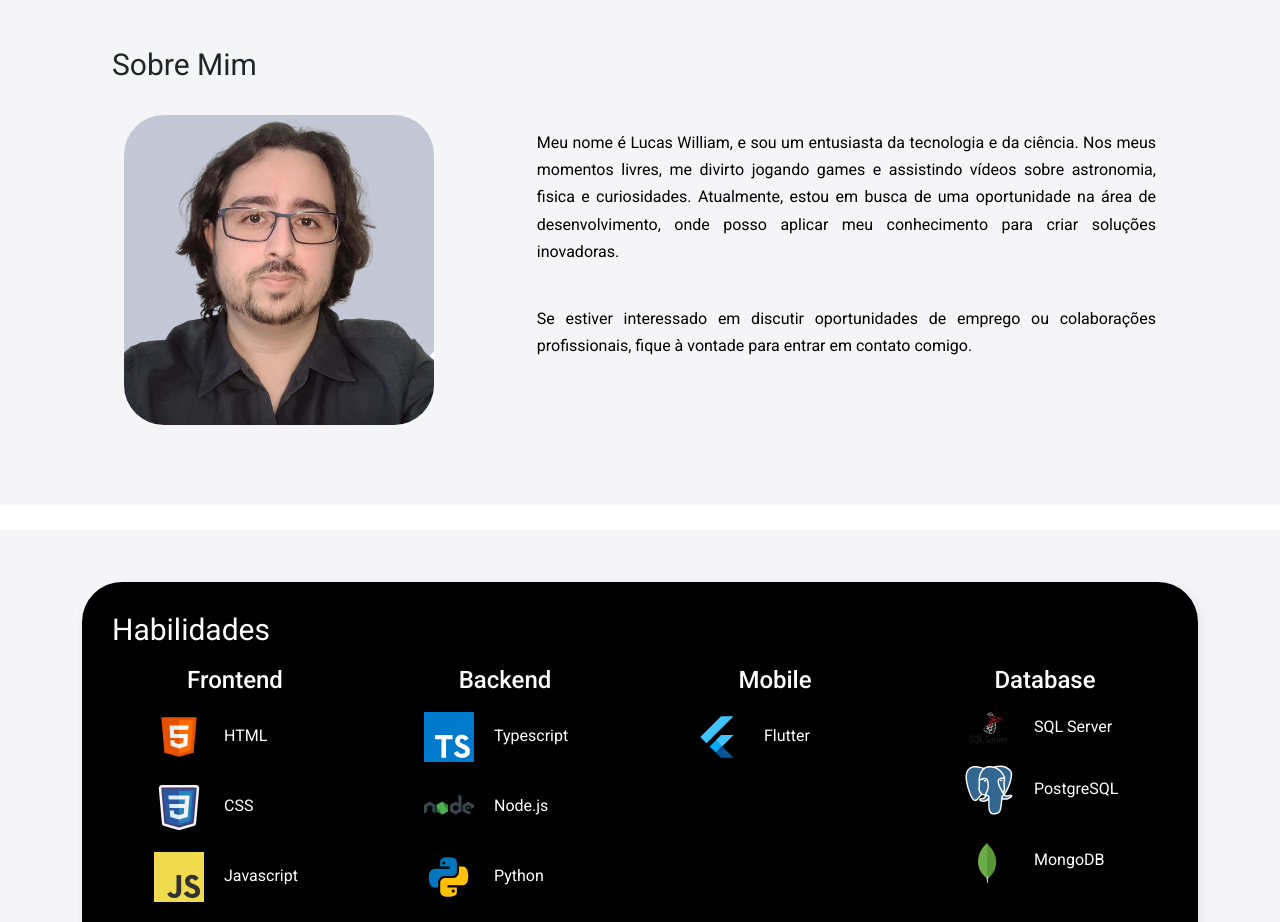
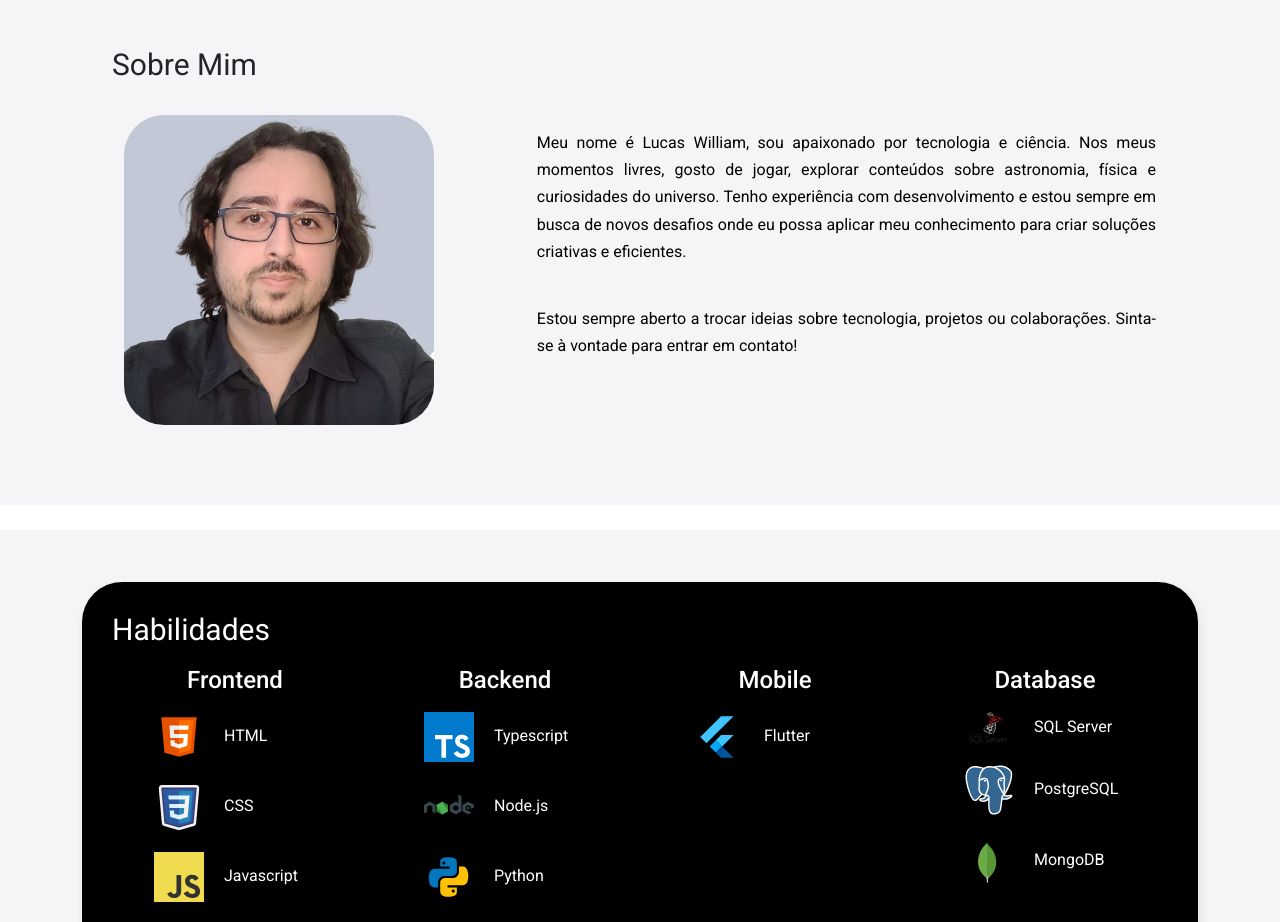
Before and after one commit to LucaswmLima/react-portifolio-1, a React (Create React App) app: page / in a window 1280 px wide. Shown: the part 840-1762 px from the top of the page. Built offline with nearby package versions, Linux system fonts and the light colour scheme.

Commit message:
changed about me

```diff
--- a/src/components/About.jsx
+++ b/src/components/About.jsx
@@ -20,18 +20,10 @@ export const About = () => {
                   </div>
                   <div className="about__content">
                     <p>
-                      Meu nome é Lucas William, e sou um entusiasta da
-                      tecnologia e da ciência. Nos meus momentos livres, me
-                      divirto jogando games e assistindo vídeos sobre
-                      astronomia, fisica e curiosidades. Atualmente, estou em
-                      busca de uma oportunidade na área de desenvolvimento, onde
-                      posso aplicar meu conhecimento para criar soluções
-                      inovadoras.
+                      Meu nome é Lucas William, sou apaixonado por tecnologia e ciência. Nos meus momentos livres, gosto de jogar, explorar conteúdos sobre astronomia, física e curiosidades do universo. Tenho experiência com desenvolvimento e estou sempre em busca de novos desafios onde eu possa aplicar meu conhecimento para criar soluções criativas e eficientes.
                     </p>
                     <p>
-                      Se estiver interessado em discutir oportunidades de
-                      emprego ou colaborações profissionais, fique à vontade
-                      para entrar em contato comigo.
+                      Estou sempre aberto a trocar ideias sobre tecnologia, projetos ou colaborações. Sinta-se à vontade para entrar em contato!
                     </p>
                   </div>
                 </div>
```
